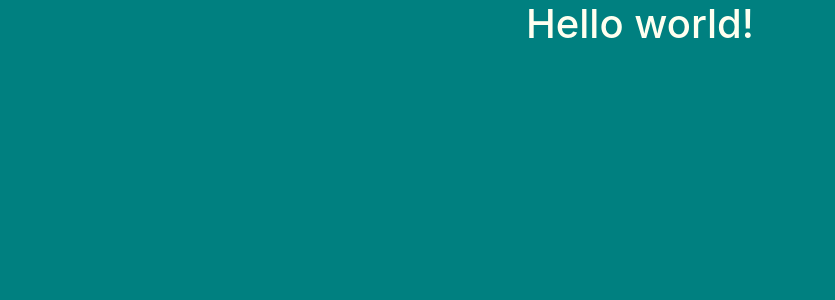
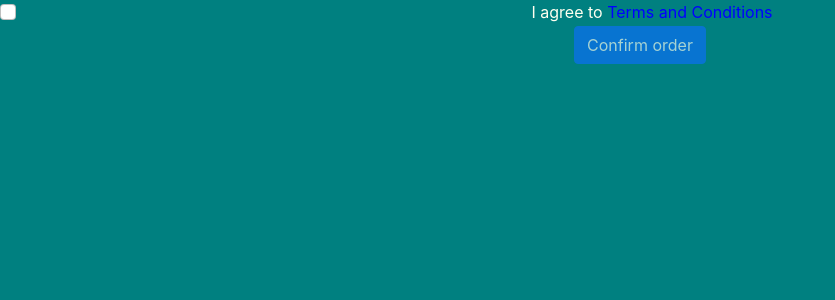
Before and after one commit to tinakuzmenko/sundaes-on-demand, a React (Create React App) app: page / in a window 1280 px wide. Shown: the top 300 px of the page, without its empty margins (0-835 px from the left). Built offline with nearby package versions, Linux system fonts and the light colour scheme; the HTML template or start-up script is replaced by a standard one.

Commit message:
Add SummaryForm component and tests

```diff
--- a/src/App.js
+++ b/src/App.js
@@ -1,9 +1,10 @@
 import "./App.css";
+import OrderSummary from "./pages/summary/OrderSummary";
 
 function App() {
   return (
     <div className="App">
-      <h1>Hello world!</h1>
+      <OrderSummary />
     </div>
   );
 }
--- /dev/null
+++ b/src/pages/summary/OrderSummary.jsx
@@ -0,0 +1,12 @@
+import React from "react";
+import SummaryForm from "./SummaryForm";
+
+const OrderSummary = (props) => {
+  return (
+    <>
+      <SummaryForm />
+    </>
+  );
+};
+
+export default OrderSummary;
--- /dev/null
+++ b/src/pages/summary/SummaryForm.jsx
@@ -0,0 +1,49 @@
+import React, { useState } from "react";
+import {
+  Button,
+  Form,
+  FormGroup,
+  OverlayTrigger,
+  Popover,
+} from "react-bootstrap"; //
+
+const SummaryForm = () => {
+  const [isChecked, setIsChecked] = useState(false);
+
+  const popover = (
+    <Popover id="popover-basic">
+      <Popover.Body>No ice cream will actually be delivered</Popover.Body>
+    </Popover>
+  );
+
+  const checkboxLabel = (
+    <span>
+      I agree to{" "}
+      <OverlayTrigger trigger="hover" placement="right" overlay={popover}>
+        <span style={{ color: "blue" }}>Terms and Conditions</span>
+      </OverlayTrigger>
+    </span>
+  );
+
+  const checkboxChangeHandler = (event) => {
+    setIsChecked(event.target.checked);
+  };
+
+  return (
+    <Form>
+      <FormGroup controlId="terms-and-conditions">
+        <Form.Check
+          type="checkbox"
+          checked={isChecked}
+          onChange={checkboxChangeHandler}
+          label={checkboxLabel}
+        />
+      </FormGroup>
+      <Button variant="primary" type="submit" disabled={!isChecked}>
+        Confirm order
+      </Button>
+    </Form>
+  );
+};
+
+export default SummaryForm;
```
Also changed, not shown: 2 other files (tests, documents, lock files or other folders).
